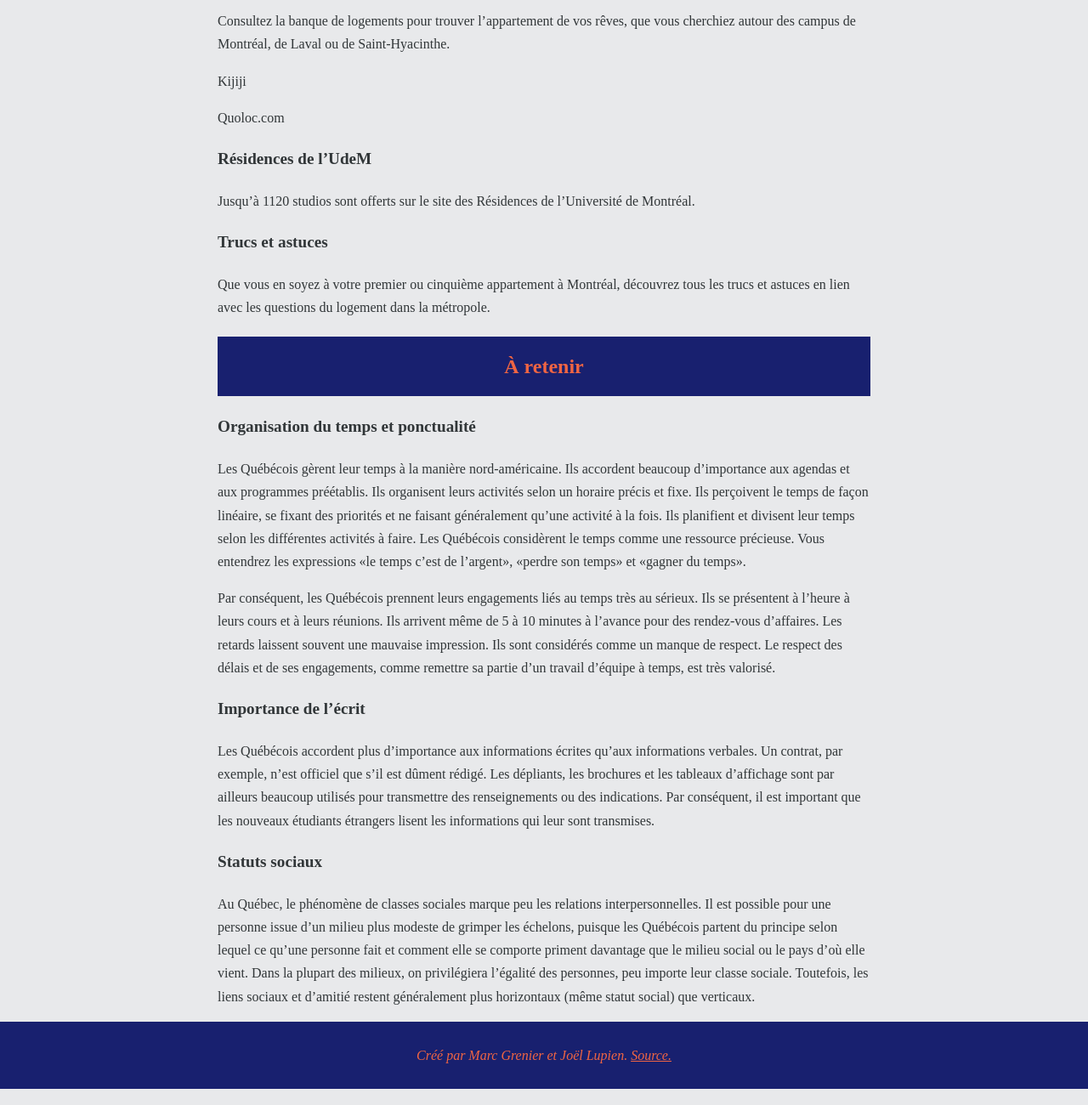
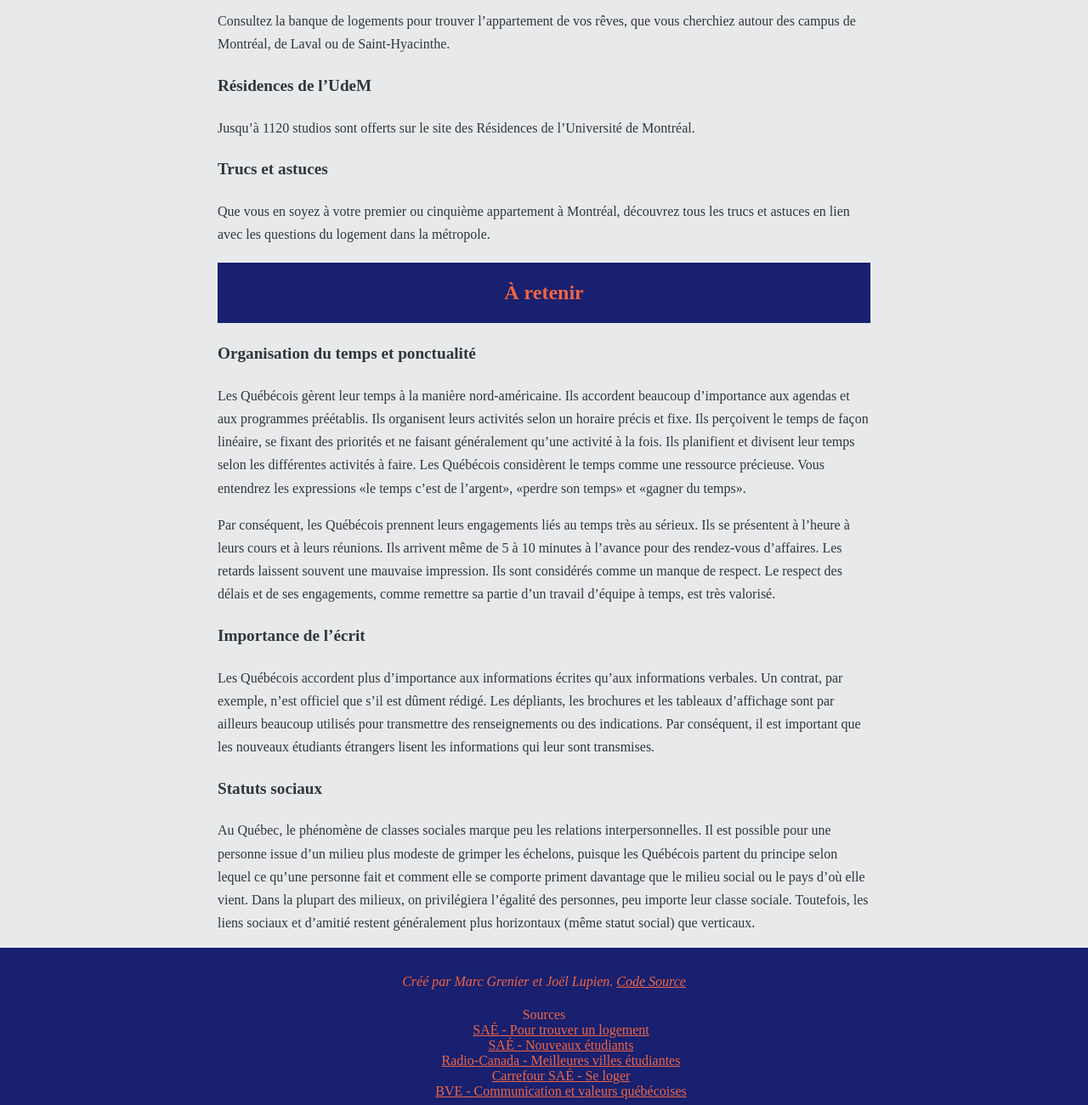
Before and after one commit to AnneKitsune/IFT1005-Project1, a plain HTML site: page index.html in a window 1280 px wide. Shown: the part 2400-3700 px from the top of the page at 85% size. Drawn offline with Linux system fonts and the light colour scheme.

Commit message:
Added footer sources.

```diff
--- a/index.html
+++ b/index.html
@@ -50,8 +50,6 @@
     <h3>Logement hors campus</h3>
 
     <p>Consultez la banque de logements pour trouver l’appartement de vos rêves, que vous cherchiez autour des campus de Montréal, de Laval ou de Saint-Hyacinthe.</p>
-    <p>Kijiji</p>
-    <p>Quoloc.com</p>
 
     <h3>Résidences de l’UdeM</h3>
 
@@ -79,7 +77,15 @@
 
   </main>
   <footer>
-    <p><i>Créé par Marc Grenier et Joël Lupien. <a href="https://github.com/jojolepro/IFT1005-Project1">Source.</a></i></p>
+    <p><i>Créé par Marc Grenier et Joël Lupien. <a href="https://github.com/jojolepro/IFT1005-Project1">Code Source</a></i></p>
+    <dl>
+      <dt>Sources</dt>
+	  <dd><a href="http://www.logement.umontreal.ca/trouver/autres_sites_recherche.htm">SAÉ - Pour trouver un logement</a></dd>
+	  <dd><a href="http://nouveauxetudiants.umontreal.ca/accueil/">SAÉ - Nouveaux étudiants</a></dd>
+	  <dd><a href="https://ici.radio-canada.ca/nouvelle/1100035/classement-qs-universites-2018"a>Radio-Canada - Meilleures villes étudiantes</a></dd>
+	  <dd><a href="http://carrefoursae.umontreal.ca/vie-udem/se-loger/"a>Carrefour SAÉ - Se loger</a></dd>
+	  <dd><a href="https://www.bve.ulaval.ca/etudiants-etrangers/vivre-a-quebec/communication-et-valeurs-quebecoises/"a>BVE - Communication et valeurs québécoises</a></dd>
+    </dl>
   </footer>
 </body>
 </html>
--- a/style.css
+++ b/style.css
@@ -98,6 +98,10 @@ footer p {
 	color: #f06543;
 }
 
+footer dt {
+	color: #f06543;
+}
+
 #trees_img {
 	float: right;
 	margin-left: 20px;
```
Also changed, not shown: a_propos.html (+9 -1 lines), activites.html (+9 -1 lines), quartiers.html (+9 -1 lines), transports.html (+9 -1 lines).
